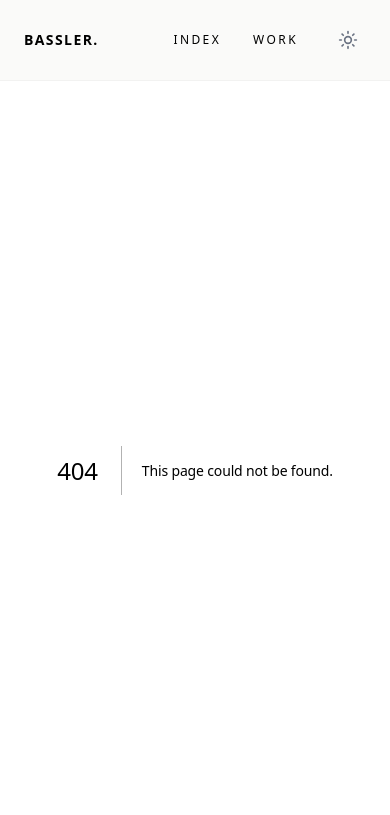
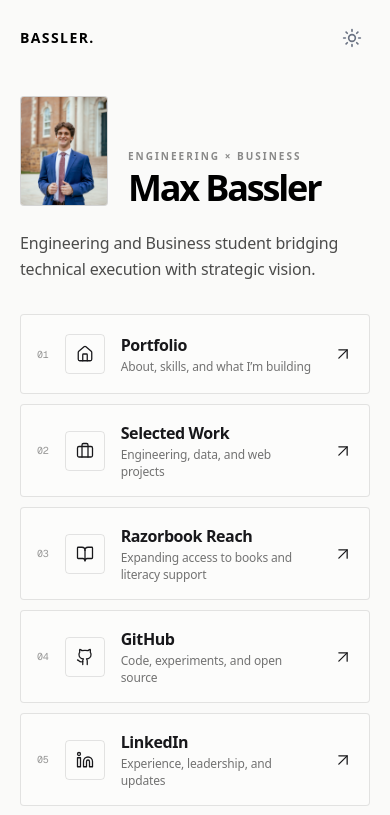
Before and after one commit to basssler/bassler-me, a Next.js app: page /go in a window 390 px wide. Before the commit this address had no page. Shown: the top 815 px of the page. Built offline with nearby package versions, Linux system fonts and the light colour scheme.

Commit message:
Add mobile link hub at /go

```diff
--- a/next.config.ts
+++ b/next.config.ts
@@ -1,7 +1,11 @@
 import type { NextConfig } from "next";
+import { resolve } from "node:path";
 
 const nextConfig: NextConfig = {
   output: "export",
+  turbopack: {
+    root: resolve(__dirname),
+  },
   images: {
     unoptimized: true,
   },
--- /dev/null
+++ b/src/app/(site)/layout.tsx
@@ -0,0 +1,18 @@
+import Footer from "@/components/Footer";
+import Navbar from "@/components/Navbar";
+
+export default function SiteLayout({
+  children,
+}: Readonly<{
+  children: React.ReactNode;
+}>) {
+  return (
+    <>
+      <Navbar />
+      <main className="mx-auto w-full max-w-screen-2xl flex-grow px-6 pb-12 pt-12 md:px-12 md:pt-24">
+        {children}
+      </main>
+      <Footer />
+    </>
+  );
+}
--- a/src/app/page.tsx
+++ b/src/app/(site)/page.tsx
@@ -1,4 +1,6 @@
-export default function Home() {
+import Link from "next/link";
+
+export default function HomePage() {
   return (
     <div className="space-y-24 md:space-y-40">
       <section className="grid grid-cols-1 md:grid-cols-12 gap-6 pt-12">
@@ -74,10 +76,10 @@ export default function Home() {
           </ul>
         </div>
         <div className="lg:col-span-4 flex items-end justify-start lg:justify-end">
-          <a href="/projects" className="group flex items-center gap-2 text-sm font-bold uppercase tracking-[0.1em]">
+          <Link href="/projects" className="group flex items-center gap-2 text-sm font-bold uppercase tracking-[0.1em]">
             View All Work
             <span className="group-hover:translate-x-1 transition-transform">→</span>
-          </a>
+          </Link>
         </div>
       </section>
     </div>
--- a/src/app/projects/[slug]/page.tsx
+++ b/src/app/(site)/projects/[slug]/page.tsx
@@ -4,7 +4,7 @@ import { notFound } from 'next/navigation';
 
 import { projects } from '../data';
 
-interface PageProps {
+interface ProjectPageProps {
     params: Promise<{ slug: string }>;
 }
 
@@ -30,7 +30,7 @@ function ProjectActionLink({ href, label }: { href: string; label: string }) {
     );
 }
 
-export async function generateMetadata({ params }: PageProps): Promise<Metadata> {
+export async function generateMetadata({ params }: ProjectPageProps): Promise<Metadata> {
     const { slug } = await params;
     const project = projects.find((p) => p.slug === slug);
 
@@ -62,7 +62,7 @@ export async function generateMetadata({ params }: PageProps): Promise<Metadata>
     };
 }
 
-export default async function ProjectPage({ params }: PageProps) {
+export default async function ProjectPage({ params }: ProjectPageProps) {
     const { slug } = await params;
     const projectIndex = projects.findIndex((p) => p.slug === slug);
     const project = projectIndex >= 0 ? projects[projectIndex] : undefined;
--- a/src/app/projects/data.ts
+++ b/src/app/(site)/projects/data.ts
@@ -24,7 +24,7 @@ export interface Project {
     }>;
 }
 
-// ... existing projects ...
+// Portfolio project content and ordering.
 
 
 
--- a/src/app/projects/page.tsx
+++ b/src/app/(site)/projects/page.tsx
@@ -7,7 +7,7 @@ export const metadata: Metadata = {
     description: 'A curated collection of engineering projects, data analysis, and web applications including Housing Cluster Analysis and Literacy Data initiatives.',
 };
 
-export default function Projects() {
+export default function ProjectsPage() {
     return (
         <div className="space-y-16">
             <header className="grid grid-cols-1 md:grid-cols-12 gap-6">
--- /dev/null
+++ b/src/app/go/page.tsx
@@ -0,0 +1,195 @@
+import type { Metadata } from "next";
+import Image from "next/image";
+import Link from "next/link";
+import type { LucideIcon } from "lucide-react";
+import {
+  ArrowUpRight,
+  BookOpen,
+  Briefcase,
+  Github,
+  Home,
+  Instagram,
+  Linkedin,
+  Mail,
+} from "lucide-react";
+
+import { ThemeToggle } from "@/components/ThemeToggle";
+
+const description =
+  "Portfolio, selected work, and ways to connect with Max Bassler.";
+
+export const metadata: Metadata = {
+  title: "Links",
+  description,
+  alternates: {
+    canonical: "/go",
+  },
+  openGraph: {
+    title: "Max Bassler | Links",
+    description,
+    url: "/go",
+  },
+};
+
+type LinkItem = {
+  label: string;
+  description: string;
+  href: string;
+  icon: LucideIcon;
+  newTab?: boolean;
+};
+
+const linkItems: LinkItem[] = [
+  {
+    label: "Portfolio",
+    description: "About, skills, and what I’m building",
+    href: "/",
+    icon: Home,
+  },
+  {
+    label: "Selected Work",
+    description: "Engineering, data, and web projects",
+    href: "/projects",
+    icon: Briefcase,
+  },
+  {
+    label: "Razorbook Reach",
+    description: "Expanding access to books and literacy support",
+    href: "https://basssler.github.io/razorbook-me/",
+    icon: BookOpen,
+    newTab: true,
+  },
+  {
+    label: "GitHub",
+    description: "Code, experiments, and open source",
+    href: "https://github.com/basssler",
+    icon: Github,
+    newTab: true,
+  },
+  {
+    label: "LinkedIn",
+    description: "Experience, leadership, and updates",
+    href: "https://www.linkedin.com/in/maxbassler/",
+    icon: Linkedin,
+    newTab: true,
+  },
+  {
+    label: "Instagram",
+    description: "Follow @basssler",
+    href: "https://www.instagram.com/basssler/",
+    icon: Instagram,
+    newTab: true,
+  },
+  {
+    label: "Email",
+    description: "bassler@uark.edu",
+    href: "mailto:bassler@uark.edu",
+    icon: Mail,
+  },
+];
+
+const rowClassName =
+  "group flex min-h-20 items-center gap-4 rounded-sm border border-black/10 bg-white/35 px-4 py-4 text-left transition-[transform,background-color,color,border-color] duration-200 hover:-translate-y-0.5 hover:border-black hover:bg-black hover:text-white focus-visible:outline-none focus-visible:ring-2 focus-visible:ring-black focus-visible:ring-offset-2 focus-visible:ring-offset-background dark:border-white/15 dark:bg-white/[0.03] dark:hover:border-white dark:hover:bg-white dark:hover:text-black dark:focus-visible:ring-white sm:min-h-24 sm:gap-5 sm:px-5";
+
+function LinkRow({ item, index }: { item: LinkItem; index: number }) {
+  const Icon = item.icon;
+  const contents = (
+    <>
+      <span className="font-mono text-[10px] text-black/40 transition-colors group-hover:text-current dark:text-white/40 sm:text-xs">
+        {String(index + 1).padStart(2, "0")}
+      </span>
+      <span className="flex size-10 shrink-0 items-center justify-center rounded-sm border border-black/10 transition-colors group-hover:border-current/25 dark:border-white/15 sm:size-11">
+        <Icon className="size-[18px] sm:size-5" strokeWidth={1.7} aria-hidden="true" />
+      </span>
+      <span className="min-w-0 flex-1">
+        <span className="block text-base font-semibold tracking-tight sm:text-lg">
+          {item.label}
+        </span>
+        <span className="mt-0.5 block text-xs leading-snug text-black/55 transition-colors group-hover:text-current/70 dark:text-white/55 sm:text-sm">
+          {item.description}
+        </span>
+      </span>
+      <ArrowUpRight
+        className="size-5 shrink-0 transition-transform duration-200 group-hover:translate-x-0.5 group-hover:-translate-y-0.5 sm:size-6"
+        strokeWidth={1.5}
+        aria-hidden="true"
+      />
+    </>
+  );
+
+  if (item.href.startsWith("/")) {
+    return (
+      <Link href={item.href} className={rowClassName}>
+        {contents}
+      </Link>
+    );
+  }
+
+  return (
+    <a
+      href={item.href}
+      className={rowClassName}
+      target={item.newTab ? "_blank" : undefined}
+      rel={item.newTab ? "noopener noreferrer" : undefined}
+    >
+      {contents}
+    </a>
+  );
+}
+
+export default function LinksPage() {
+  return (
+    <main className="min-h-screen w-full px-5 py-5 sm:px-8 sm:py-8">
+      <div className="mx-auto flex min-h-[calc(100vh-2.5rem)] w-full max-w-2xl flex-col sm:min-h-[calc(100vh-4rem)]">
+        <header>
+          <div className="flex items-center justify-between">
+            <Link
+              href="/"
+              className="text-sm font-bold uppercase tracking-[0.1em] text-black transition-opacity hover:opacity-60 focus-visible:outline-none focus-visible:ring-2 focus-visible:ring-black focus-visible:ring-offset-4 focus-visible:ring-offset-background dark:text-white dark:focus-visible:ring-white"
+            >
+              Bassler.
+            </Link>
+            <ThemeToggle />
+          </div>
+
+          <div className="mt-10 grid grid-cols-[5.5rem_1fr] items-end gap-5 sm:mt-14 sm:grid-cols-[7rem_1fr] sm:gap-7">
+            <div className="relative aspect-[4/5] overflow-hidden rounded-sm border border-black/10 bg-black/5 dark:border-white/15 dark:bg-white/5">
+              <Image
+                src="/images/headshot.jpg"
+                alt="Max Bassler"
+                fill
+                priority
+                sizes="(min-width: 640px) 112px, 88px"
+                className="object-cover object-[center_26%]"
+              />
+            </div>
+            <div className="pb-0.5">
+              <p className="mb-2 text-[10px] font-bold uppercase tracking-[0.2em] text-black/45 dark:text-white/45 sm:text-xs">
+                Engineering × Business
+              </p>
+              <h1 className="text-4xl font-bold leading-[0.9] tracking-[-0.06em] text-black dark:text-white sm:text-6xl">
+                Max Bassler
+              </h1>
+            </div>
+          </div>
+
+          <p className="mt-6 max-w-xl text-base font-light leading-relaxed text-black/70 dark:text-white/70 sm:mt-8 sm:text-xl">
+            Engineering and Business student bridging technical execution with
+            strategic vision.
+          </p>
+        </header>
+
+        <nav aria-label="Max Bassler links" className="mt-8 grid gap-2.5 sm:mt-10 sm:gap-3">
+          {linkItems.map((item, index) => (
+            <LinkRow item={item} index={index} key={item.label} />
+          ))}
+        </nav>
+
+        <footer className="mt-auto flex items-center justify-between gap-4 pt-8 text-[10px] font-medium uppercase tracking-[0.15em] text-black/45 dark:text-white/45 sm:pt-10 sm:text-xs">
+          <span>bassler.me/go</span>
+          <span>&copy; {new Date().getFullYear()} Bassler.</span>
+        </footer>
+      </div>
+    </main>
+  );
+}
--- a/src/app/layout.tsx
+++ b/src/app/layout.tsx
@@ -1,8 +1,6 @@
 import type { Metadata } from "next";
 import { Geist, Geist_Mono } from "next/font/google";
 import "./globals.css";
-import Navbar from "@/components/Navbar";
-import Footer from "@/components/Footer";
 import { ThemeProvider } from "@/components/ThemeProvider";
 
 const geistSans = Geist({
@@ -65,11 +63,7 @@ export default function RootLayout({
           defaultTheme="system"
           enableSystem
         >
-          <Navbar />
-          <main className="flex-grow w-full max-w-screen-2xl mx-auto px-6 md:px-12 pt-12 md:pt-24 pb-12">
-            {children}
-          </main>
-          <Footer />
+          {children}
         </ThemeProvider>
       </body>
     </html>
```
